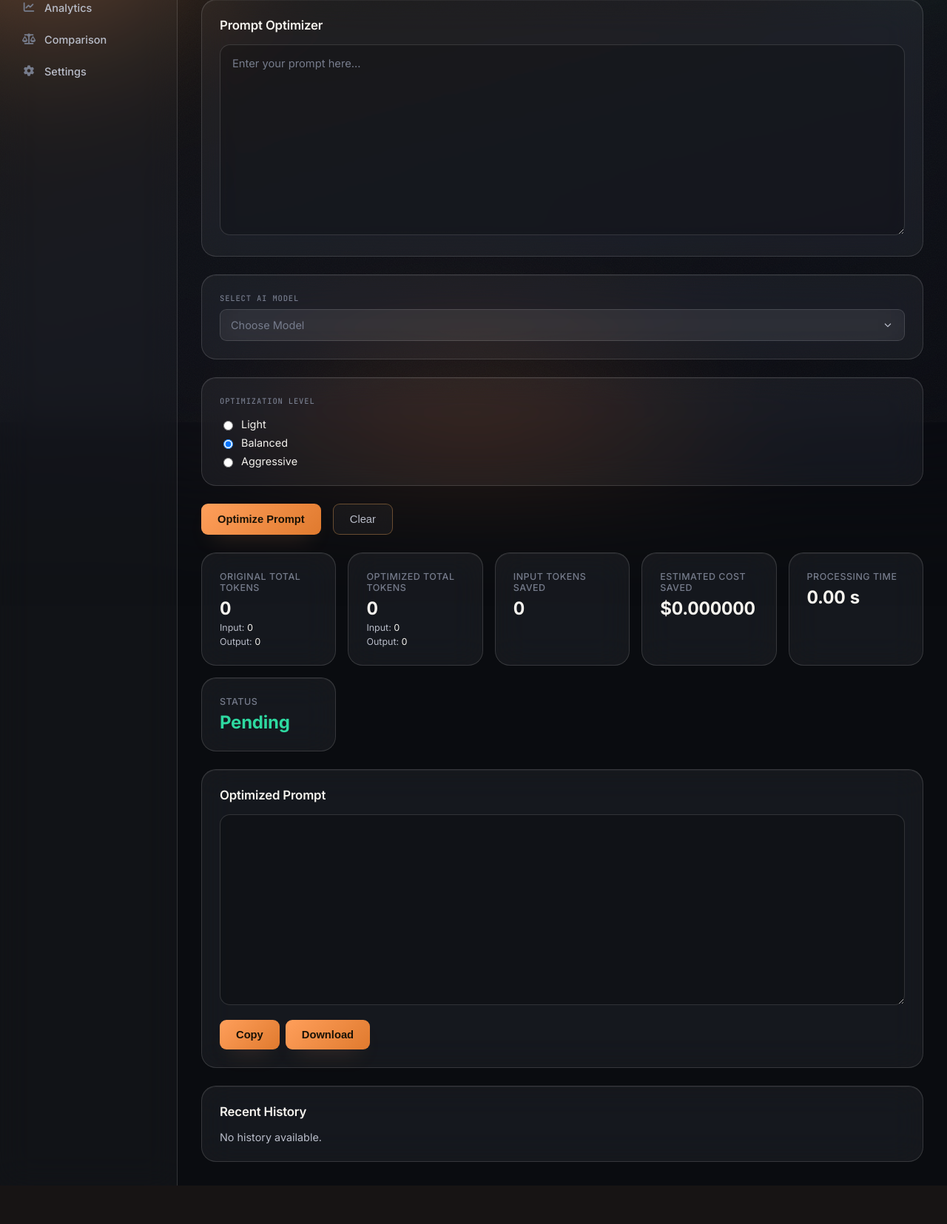
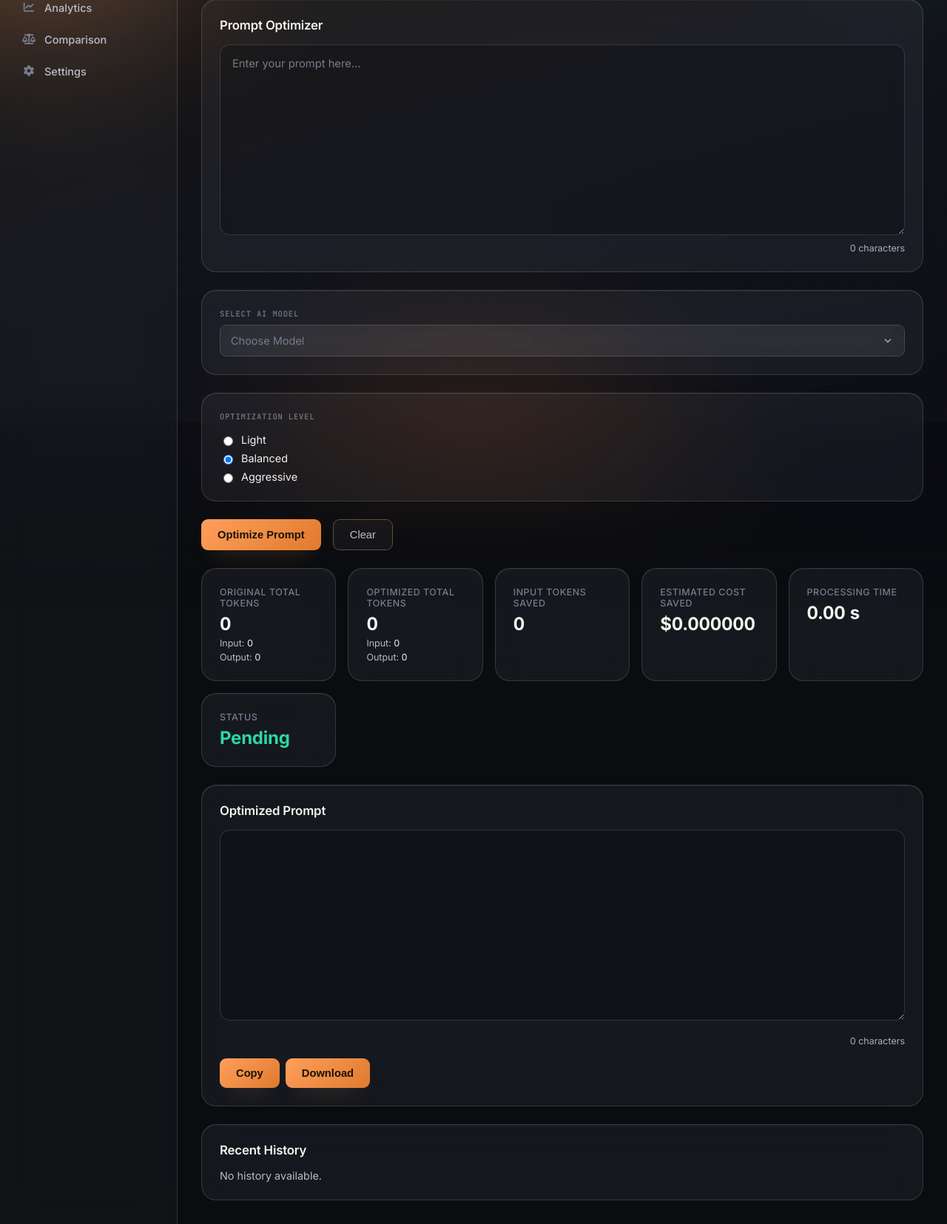
Before and after one commit to YuG281205/SGP-TOKEN, a Django app: page /dashboard/ in a window 1280 px wide. Shown: the part 229-1884 px from the top of the page at 74% size. Before the commit the page ends 1832 px from the top, so only its background shows below. Run offline with Django 5.2, Linux system fonts and the light colour scheme.

Commit message:
initial-commit

```diff
--- a/frontend/apps/accounts/templates/accounts/dashboard.html
+++ b/frontend/apps/accounts/templates/accounts/dashboard.html
@@ -113,6 +113,10 @@
                     id="prompt"
                     rows="10"
                     placeholder="Enter your prompt here..."></textarea>
+
+                <div class="char-count-row">
+                    <span class="char-count" id="promptCharCount">0 characters</span>
+                </div>
 
             </section>
 
@@ -258,6 +262,10 @@
                     id="optimizedPrompt"
                     rows="10"
                     readonly></textarea>
+
+                <div class="char-count-row">
+                    <span class="char-count" id="optimizedPromptCharCount">0 characters</span>
+                </div>
 
                 <div>
 
--- a/frontend/static/css/style.css
+++ b/frontend/static/css/style.css
@@ -454,3 +454,23 @@
     transition-duration: 0.001ms !important;
   }
 }
+/* =========================================================
+   CHAR COUNT
+   ========================================================= */
+
+.char-count-row {
+  display: flex;
+  justify-content: flex-end;
+  margin-top: 6px;
+}
+
+.char-count {
+  font-size: 0.78rem;
+  color: var(--color-muted);
+  font-variant-numeric: tabular-nums;
+  transition: color 0.15s var(--ease-out);
+}
+
+.char-count.is-limit {
+  color: var(--color-primary);
+}
--- a/frontend/static/js/dashboard.js
+++ b/frontend/static/js/dashboard.js
@@ -3,6 +3,30 @@
 const username = localStorage.getItem("username");
 document.getElementById("username").innerText = username;
 document.getElementById("welcomeUser").innerText = username;
+
+// =====================================================
+// CHARACTER COUNT
+// =====================================================
+
+function updateCharCount(textareaId, countId) {
+    const textarea = document.getElementById(textareaId);
+    const countEl = document.getElementById(countId);
+    if (!textarea || !countEl) return;
+
+    const len = textarea.value.length;
+    countEl.textContent = `${len} character${len === 1 ? "" : "s"}`;
+}
+
+const promptTextareaEl = document.getElementById("prompt");
+if (promptTextareaEl) {
+    updateCharCount("prompt", "promptCharCount");
+    promptTextareaEl.addEventListener("input", () =>
+        updateCharCount("prompt", "promptCharCount")
+    );
+}
+
+// Initialize the optimized-prompt count on load too
+updateCharCount("optimizedPrompt", "optimizedPromptCharCount");
 
 const optimizeBtn = document.getElementById("optimizeBtn");
 
@@ -82,6 +106,7 @@
 
             document.getElementById("optimizedPrompt").value =
                 result.optimized_prompt;
+            updateCharCount("optimizedPrompt", "optimizedPromptCharCount");
 
             document.getElementById("originalTotalTokens").textContent =
                 result.original_total_tokens;
@@ -150,6 +175,8 @@
     clearBtn.addEventListener("click", () => {
         document.getElementById("prompt").value = "";
         document.getElementById("optimizedPrompt").value = "";
+        updateCharCount("prompt", "promptCharCount");
+        updateCharCount("optimizedPrompt", "optimizedPromptCharCount");
     });
 }
 
@@ -189,7 +216,7 @@
 
 if (logoutBtn) {
     logoutBtn.addEventListener("click", logout);
-    console.log("Logout button:",logoutBtn);
+    console.log("Logout button:", logoutBtn);
 }
 
 function logout() {
```
